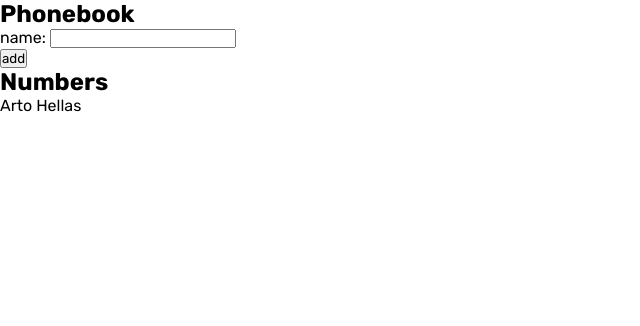
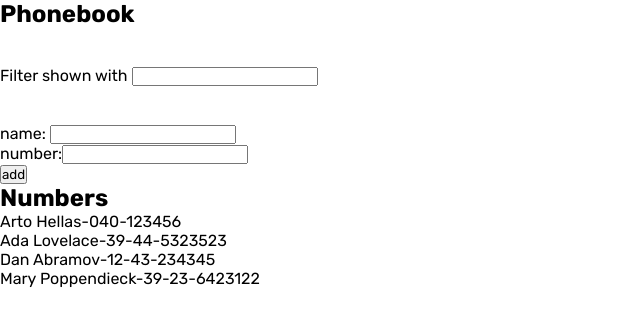
Before and after one commit to stivex001/Fullstackopen_projects, a React (Vite) app in the folder PartOne/: page / in a window 1280 px wide. Shown: the top 326 px of the page, without its empty margins (0-640 px from the left). Built offline with nearby package versions, Linux system fonts and the light colour scheme.

Commit message:
implemented search functionality

```diff
--- a/PartOne/src/pages/Phonebook.jsx
+++ b/PartOne/src/pages/Phonebook.jsx
@@ -1,9 +1,18 @@
 import React, { useState } from "react";
 
+const peopleData = [
+  { name: "Arto Hellas", number: "040-123456", id: 1 },
+  { name: "Ada Lovelace", number: "39-44-5323523", id: 2 },
+  { name: "Dan Abramov", number: "12-43-234345", id: 3 },
+  { name: "Mary Poppendieck", number: "39-23-6423122", id: 4 },
+];
+
 const Phonebook = () => {
-  const [persons, setPersons] = useState([{ name: "Arto Hellas" }]);
+  const [persons, setPersons] = useState(peopleData);
   const [newName, setNewName] = useState("");
+  const [newNumber, setNewNumber] = useState("");
   const [errorMessage, setErrorMessage] = useState("");
+  const [filter, setFilter] = useState("");
 
   const addName = (e) => {
     e.preventDefault();
@@ -14,10 +23,11 @@
     if (nameExists) {
       setErrorMessage(`${newName} is already added to the phonebook.`);
     } else {
-      const newPerson = { name: newName };
+      const newPerson = { name: newName, number: newNumber };
       setPersons([...persons, newPerson]);
       setNewName("");
       setErrorMessage("");
+      setNewNumber("");
     }
   };
 
@@ -25,22 +35,48 @@
     setNewName(e.target.value);
   };
 
+  const handleNumberChange = (e) => {
+    setNewNumber(e.target.value);
+  };
+
+  const handleFilterChange = (e) => {
+    setFilter(e.target.value);
+  };
+
+  const filteredPersons = persons.filter((person) =>
+    person.name.toLowerCase().includes(filter.toLowerCase())
+  );
+
   return (
     <div>
       <h2>Phonebook</h2>
+      <br />
+      <br />
+      <div>
+        Filter shown with <input value={filter} onChange={handleFilterChange} />
+      </div>
+      <br />
+      <br />
       <form onSubmit={addName}>
         <div>
           name: <input value={newName} onChange={handleNameChange} />
         </div>
+        <div>
+          number:
+          <input value={newNumber} onChange={handleNumberChange} />
+        </div>
+
         <div>
           <button type="submit">add</button>
         </div>
       </form>
       <h2>Numbers</h2>
       <div>
-        {errorMessage && <p style={{color: 'red'}}>{errorMessage}</p>}
-        {persons.map((person) => (
-          <p key={person.name}>{person.name}</p>
+        {errorMessage && <p style={{ color: "red" }}>{errorMessage}</p>}
+        {filteredPersons.map((person) => (
+          <p key={person.name}>
+            {person.name}-{person.number}{" "}
+          </p>
         ))}
       </div>
     </div>
```
